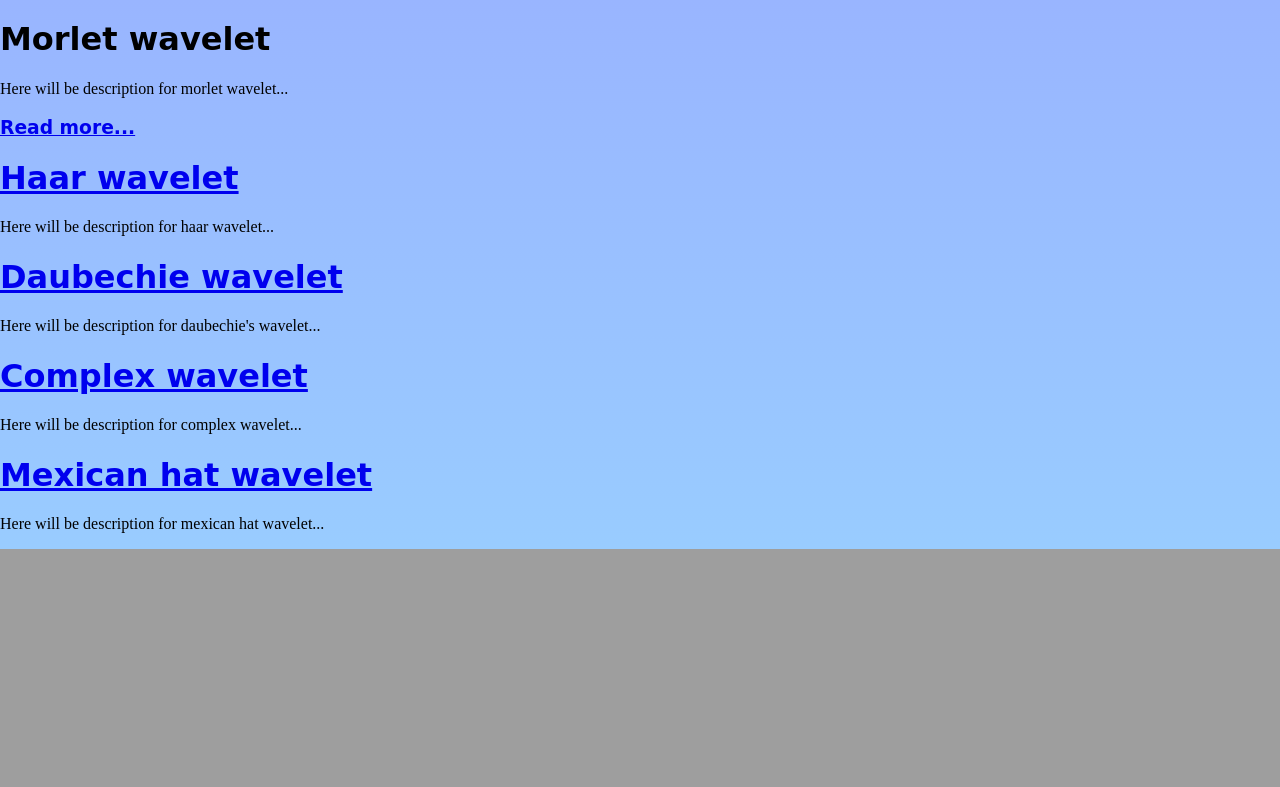
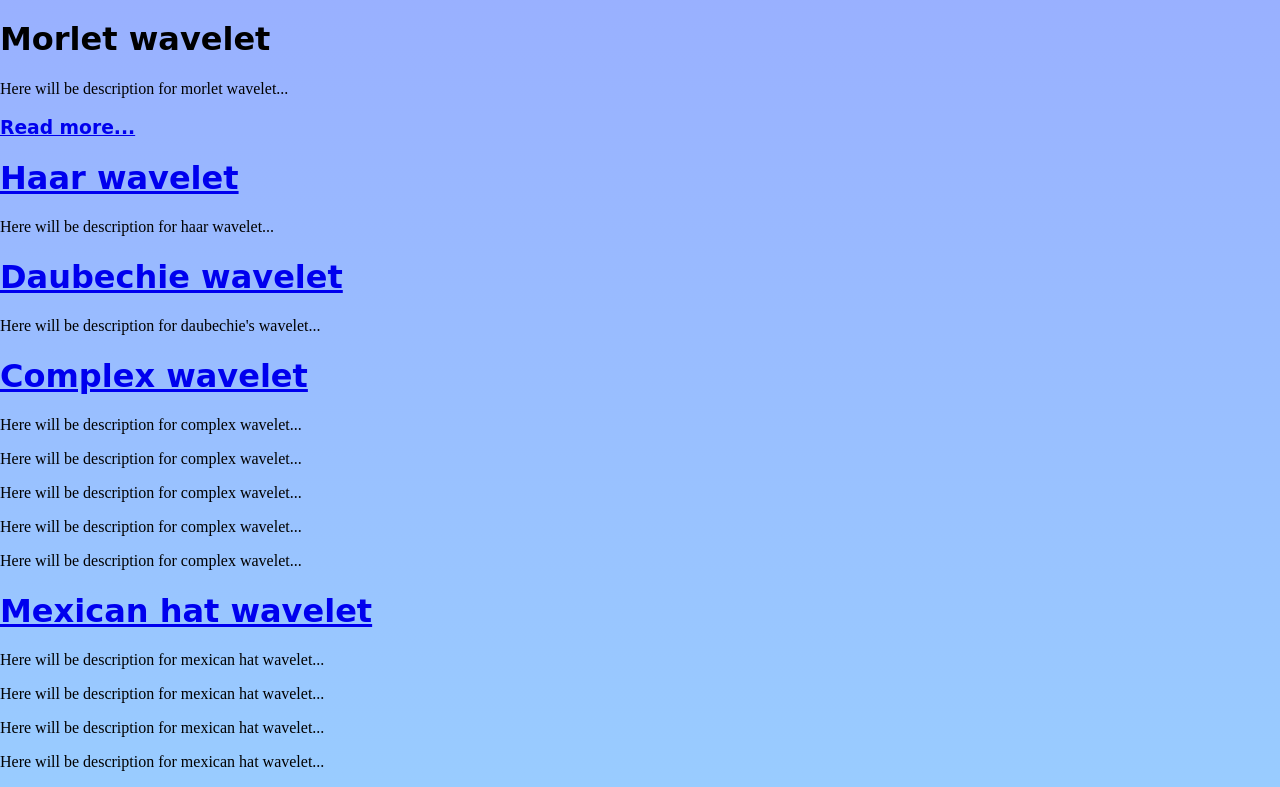
Before and after one commit to Paravati/Wavelets, a Flask app: page / in a window 1280 px wide. Shown: the part 667-1454 px from the top of the page. Before the commit the page ends 1216 px from the top, so only its background shows below. Run offline with Flask 2, Linux system fonts and the light colour scheme.

Commit message:
troubles with dividing page on sections

```diff
--- a/templates/morlet.html
+++ b/templates/morlet.html
@@ -14,7 +14,7 @@
     <p>
       The Morlet wavelet in time domain is represented in the following figure.
     </p>
-    <img src="static/morlet_time_domain.jpg" alt="Morlet wavelet in time domain">
+    <img src="static/morlet_time_domain.jpg" alt="Morlet wavelet in time domain" style="width:900px;height:300px;">
   </div>
 
 
--- a/templates/waveletsUsefulDescription.html
+++ b/templates/waveletsUsefulDescription.html
@@ -24,7 +24,7 @@
 <!--            <h1>Wavelets</h1>-->
 <!--			<p><i>Are you know about this?</i></p>-->
 <!--    </div>-->
-    <div>
+    <div class="section-two">
         <div>
             <h1>Morlet wavelet</h1>
             <p>Here will be description for morlet wavelet...</p>
@@ -44,10 +44,17 @@
         <div>
             <h1><a href="haar.html">Complex wavelet</a></h1>
             <p> Here will be description for complex wavelet...</p>
+            <p> Here will be description for complex wavelet...</p>
+            <p> Here will be description for complex wavelet...</p>
+            <p> Here will be description for complex wavelet...</p>
+            <p> Here will be description for complex wavelet...</p>
         </div>
 
         <div>
             <h1><a href="haar.html">Mexican hat wavelet</a></h1>
+            <p> Here will be description for mexican hat wavelet...</p>
+            <p> Here will be description for mexican hat wavelet...</p>
+            <p> Here will be description for mexican hat wavelet...</p>
             <p> Here will be description for mexican hat wavelet...</p>
         </div>
 
```
Also changed, not shown: templates/mainView.html (+4 -4 lines), static/wavelet-huge.jpg (added).
